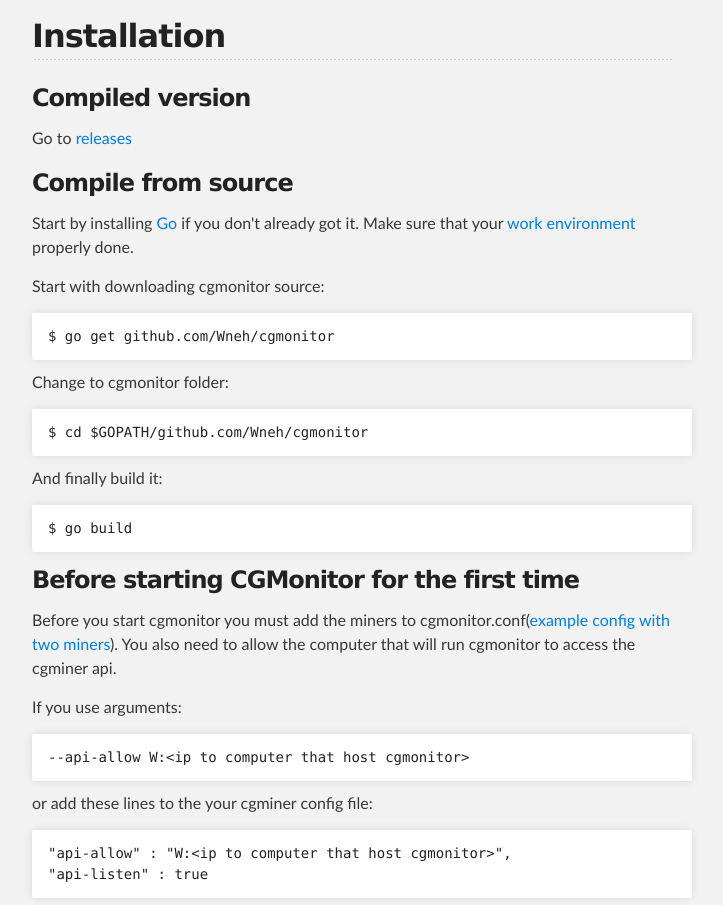
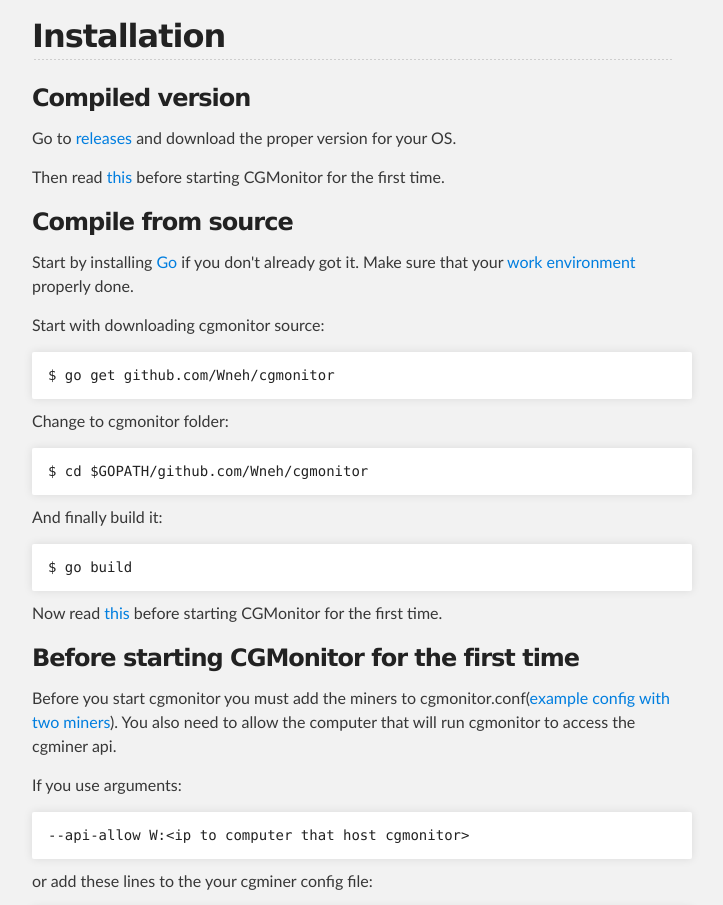
Before and after one commit to Wneh/cgmonitor, a plain HTML site: page index.html in a window 1280 px wide. Shown: the part 2307-3212 px from the top of the page, without its empty margins (288-1011 px from the left). Drawn offline with Linux system fonts and the light colour scheme.

```diff
--- a/index.html
+++ b/index.html
@@ -53,7 +53,9 @@
 <h3>
 <a name="compiled-version" class="anchor" href="#compiled-version"><span class="octicon octicon-link"></span></a>Compiled version</h3>
 
-<p>Go to <a href="https://github.com/Wneh/cgmonitor/releases">releases</a></p>
+<p>Go to <a href="https://github.com/Wneh/cgmonitor/releases">releases</a> and download the proper version for your OS.</p>
+
+<p>Then read <a href="#before-starting-cgmonitor-for-the-first-time">this</a> before starting CGMonitor for the first time.</p>
 
 <h3>
 <a name="compile-from-source" class="anchor" href="#compile-from-source"><span class="octicon octicon-link"></span></a>Compile from source</h3>
@@ -74,6 +76,8 @@
 
 <pre><code>$ go build
 </code></pre>
+
+<p>Now read <a href="#before-starting-cgmonitor-for-the-first-time">this</a> before starting CGMonitor for the first time.</p>
 
 <h3>
 <a name="before-starting-cgmonitor-for-the-first-time" class="anchor" href="#before-starting-cgmonitor-for-the-first-time"><span class="octicon octicon-link"></span></a>Before starting CGMonitor for the first time</h3>
```
Also changed, not shown: params.json (+1 -1 lines).
